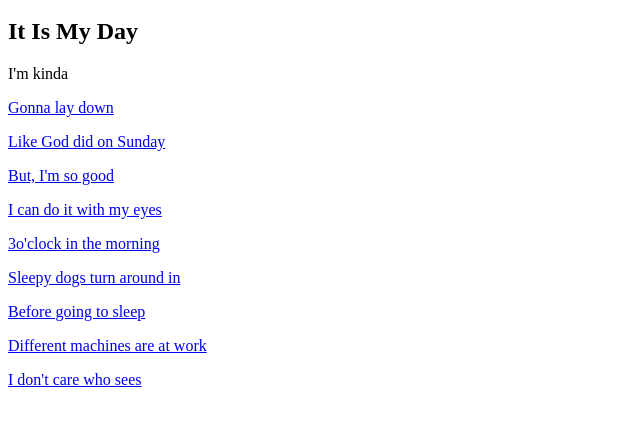
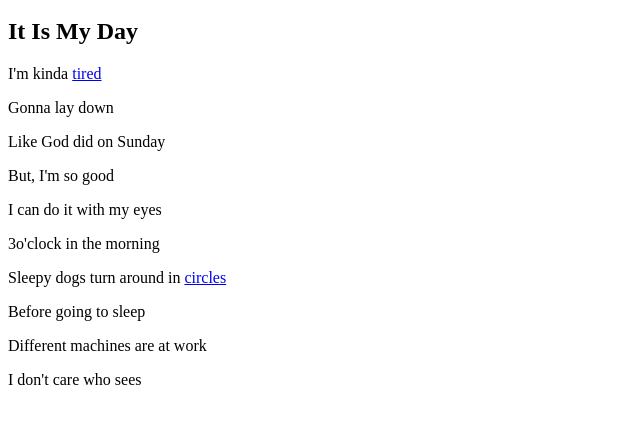
Before and after one commit to egrey4/egrey4.github.io, a plain HTML site: page index.html in a window 1280 px wide. Shown: the part 48-474 px from the top of the page, without its empty margins (0-640 px from the left). Drawn offline with Linux system fonts and the light colour scheme.

Commit message:
Update index.html

```diff
--- a/index.html
+++ b/index.html
@@ -8,13 +8,13 @@
     <h1>Github Poetry Project</h1>
     <h2> It Is My Day </h2>
 
-    <p>I'm kinda <a href="https://time.com/4247103/perfect-nap/"tired<a/></p>
+    <p>I'm kinda <a href="https://time.com/4247103/perfect-nap/">tired<a/></p>
     <p>Gonna lay down</p>
     <p>Like God did on Sunday</p>
     <p>But, I'm so good</p>
     <p>I can do it with my eyes</p>
     <p>3o'clock in the morning</p>
-    <p>Sleepy dogs turn around in <a href="https://www.petsbest.com/blog/reasons-dogs-spin-in-circles/"circles</a></p>
+    <p>Sleepy dogs turn around in <a href="https://www.petsbest.com/blog/reasons-dogs-spin-in-circles/">circles</a></p>
     <p>Before going to sleep</p>
     <p>Different machines are at work</p>
     <p>I don't care who sees</p>
```
